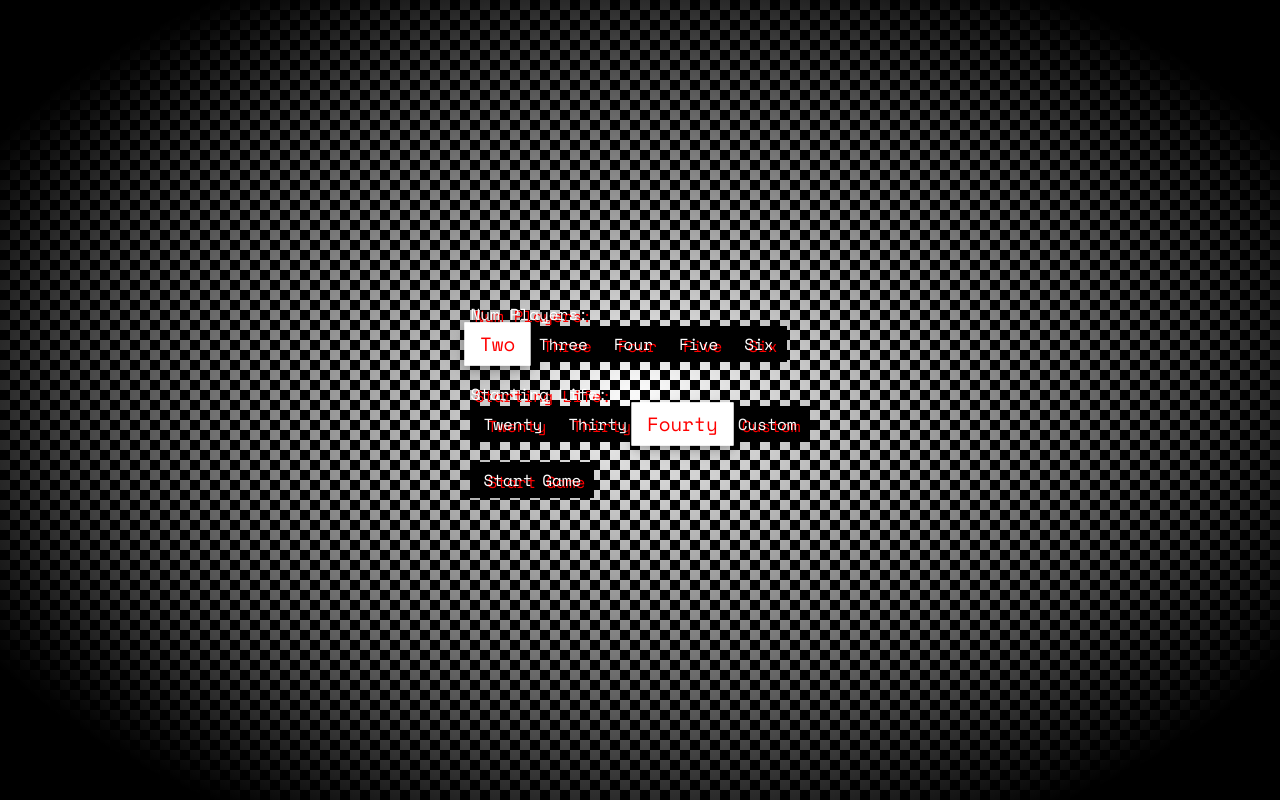
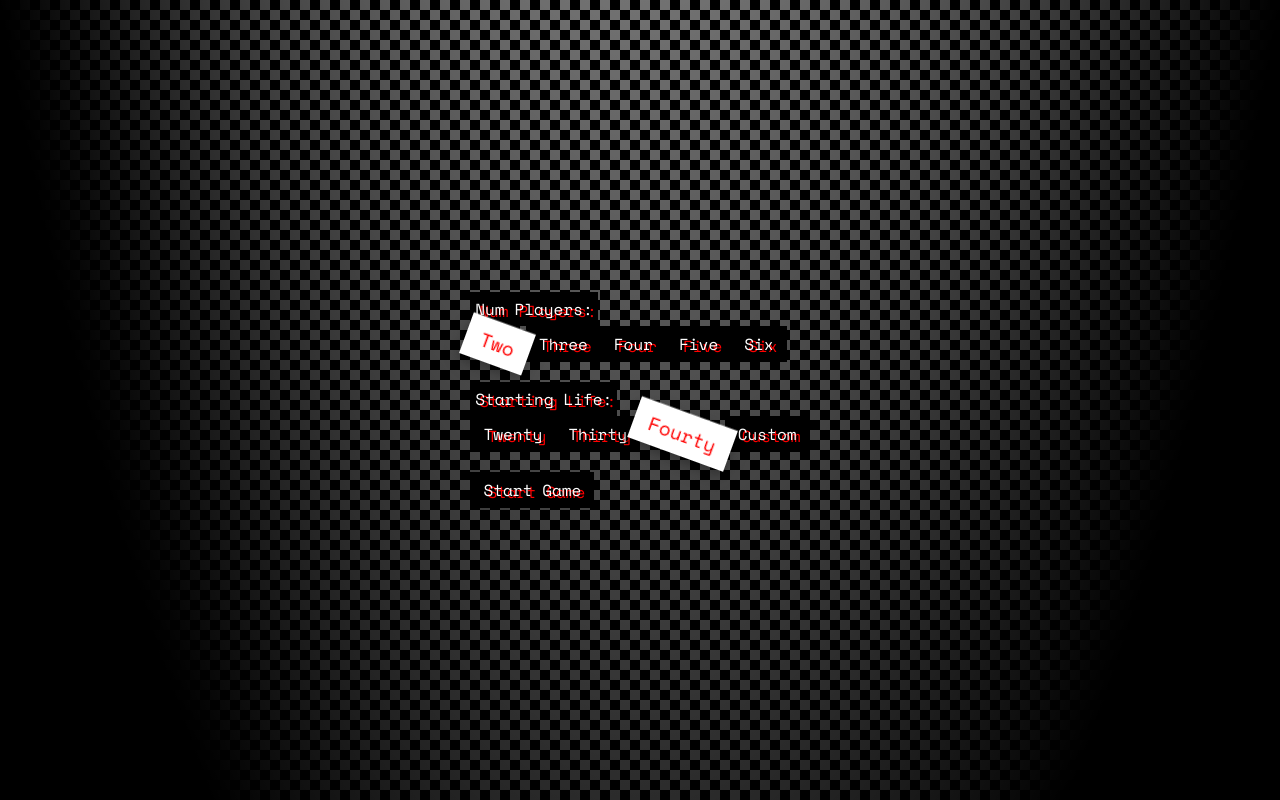
Before and after one commit to grimSkepsis/life-linked, a React (Vite) app: page / in a window 1280 px wide. Built offline with nearby package versions, Linux system fonts and the light colour scheme.

Commit message:
Adds some css animations

```diff
--- a/src/css/main.css
+++ b/src/css/main.css
@@ -20,10 +20,13 @@ body {
     linear-gradient(-45deg, transparent 75%, black 75%);
   background-size: 20px 20px;
   background-position: 0 0, 0 10px, 10px -10px, -10px 0px;
+  /* animation: flicker 2s alternate infinite; */
 }
 
 .app-bg {
-  background: radial-gradient(transparent, black 85%);
+  background: radial-gradient(farthest-corner at top, transparent, black 85%)
+    top left/100% 300%;
+  animation: radial-move 2s forwards;
 }
 
 input[type="radio"] {
@@ -44,14 +47,51 @@ label,
   transition: all 200ms;
 }
 
+@keyframes radial-move {
+  /* 0% {
+    background-position: top left;
+  }
+  30% {
+    background-position: top right;
+  }
+  60% {
+    background-position: bottom right;
+  }
+  100% {
+    background-position: bottom left;
+  } */
+  to {
+    background-position: bottom right;
+  }
+}
+
+@keyframes flicker {
+  0% {
+    opacity: 0;
+  }
+  100% {
+    opacity: 1;
+  }
+}
+
 input[type="radio"]:checked + label {
   background-color: white;
   box-sizing: border-box;
   color: red;
   border: 2px solid white;
-  transform: translateZ(100px) scale(1.2);
+  transform: translateZ(100px) scale(1.2) rotateZ(20deg);
   box-shadow: 0 4px 8px 0 rgba(0, 0, 0, 0.2), 0 6px 20px 0 rgba(0, 0, 0, 0.19);
   text-shadow: 4px 2px white;
+}
+
+.menu-option:nth-child(2n) input[type="radio"]:checked + label {
+  transform: rotateZ(-20deg);
+}
+
+.menu-title {
+  background: black;
+  width: fit-content;
+  padding: 0.3rem;
 }
 
 input[type="radio"]:focus + label {
--- a/src/ts/ClassicTrackerMenu.tsx
+++ b/src/ts/ClassicTrackerMenu.tsx
@@ -26,7 +26,7 @@ const ClassicTrackerMenu = ({
   return (
     <div className="w-full h-full flex justify-center items-center">
       <div className="text-white inline-block">
-        <p>Num Players: </p>
+        <p className="menu-title">Num Players: </p>
         <div className="flex">
           {renderPlayerOption("Two")(numPlayers == 2)(() =>
             updateNumPlayersCallback(2)
@@ -44,7 +44,7 @@ const ClassicTrackerMenu = ({
             updateNumPlayersCallback(6)
           )}
         </div>
-        <p className="mt-5">Starting Life: </p>
+        <p className="mt-5 menu-title">Starting Life: </p>
         <div className="flex">
           {renderHealthOption("Twenty")(startingHealth == 20)(() =>
             updateStartingHealthCallback(20)
@@ -89,7 +89,7 @@ const ClassicTrackerMenu = ({
     callBack: () => void
   ): ReactElement {
     return (
-      <div>
+      <div className="menu-option">
         <input
           type="radio"
           id={value}
```
